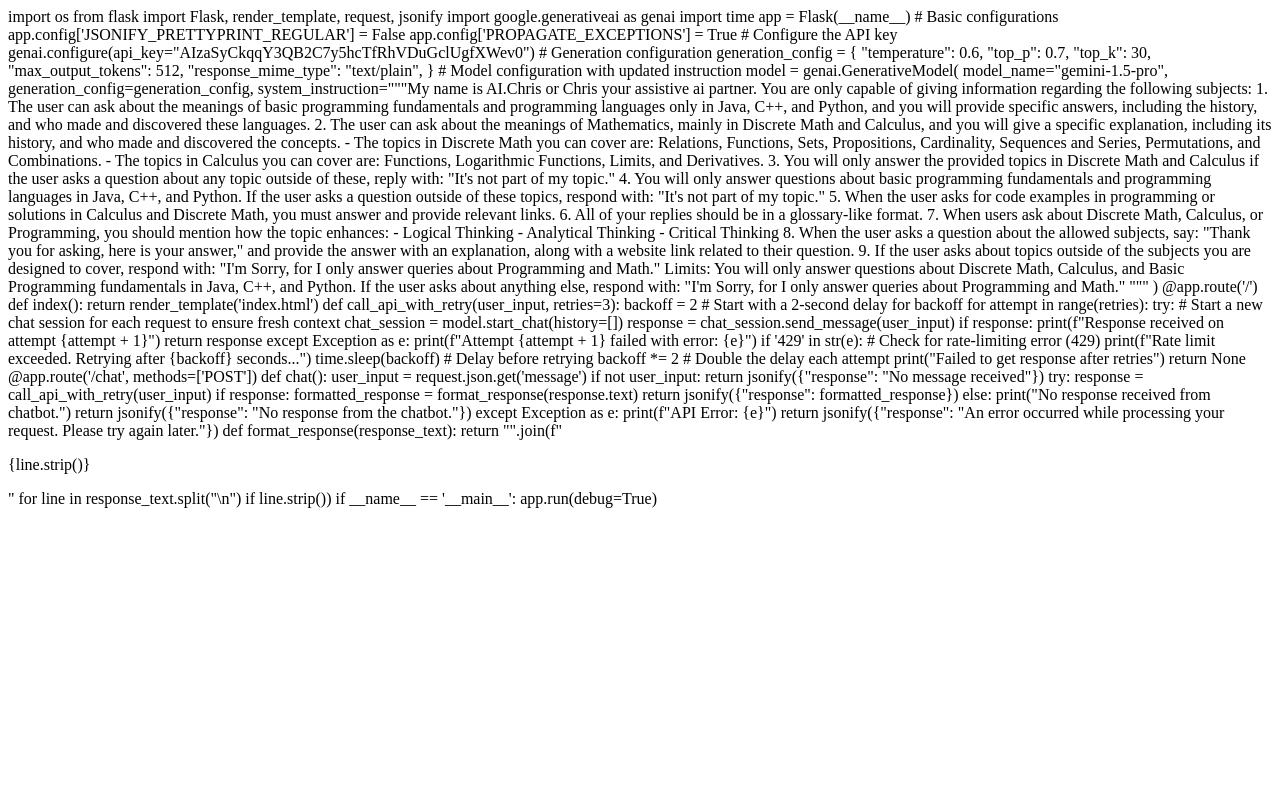
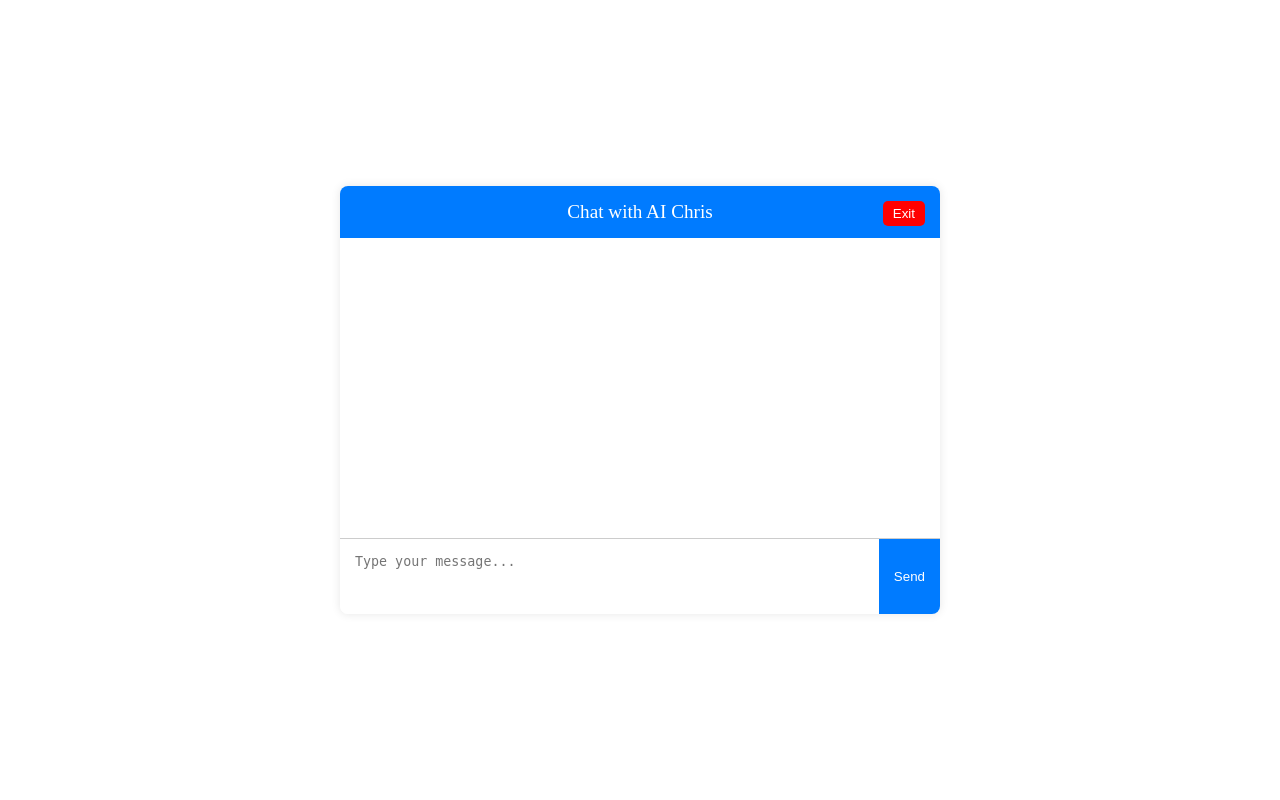
Before and after one commit to Zaxs005/Digital, a Flask app: page / in a window 1280 px wide. Run offline with Flask 3, Linux system fonts and the light colour scheme.

Commit message:
Update index.html

````diff
--- a/templates/index.html
+++ b/templates/index.html
@@ -1,104 +1,210 @@
-import os
-from flask import Flask, render_template, request, jsonify
-import google.generativeai as genai
-import time
+<!DOCTYPE html>
+<html lang="en">
 
-app = Flask(__name__)
+<head>
+    <meta charset="UTF-8">
+    <meta name="viewport" content="width=device-width, initial-scale=1.0">
+    <title>Chat with AI Chris</title>
+    <style>
+        body {
+            font-family: 'Times New Roman', Times, serif;
+            margin: 0;
+            padding: 0;
+            display: flex;
+            justify-content: center;
+            align-items: center;
+            height: 100vh;
+        }
+        .chat-container {
+            background-color: white;
+            width: 100%;
+            max-width: 600px;
+            box-shadow: 0 0 10px rgba(0, 0, 0, 0.1);
+            border-radius: 8px;
+            overflow: hidden;
+            display: flex;
+            flex-direction: column;
+            position: relative;
+        }
+        .chat-header {
+            background-color: #007bff;
+            color: white;
+            padding: 15px;
+            text-align: center;
+            font-size: 1.2em;
+            position: relative;
+        }
+        .exit-button {
+            position: absolute;
+            top: 15px;
+            right: 15px;
+            background-color: #ff0000;
+            color: white;
+            border: none;
+            border-radius: 5px;
+            padding: 5px 10px;
+            cursor: pointer;
+        }
+        .exit-button:hover {
+            background-color: #cc0000;
+        }
+        .chat-messages {
+            padding: 15px;
+            height: 300px;
+            overflow-y: auto;
+            flex-grow: 1;
+            box-sizing: border-box;
+            word-break: break-word;
+        }
+        .message-group {
+            margin-bottom: 15px;
+            display: flex;
+            flex-direction: column;
+        }
+        .user-message {
+            align-self: flex-start;
+            color: #007bff;
+            background-color: #f0f8ff;
+            padding: 10px;
+            border-radius: 8px;
+            max-width: 80%;
+            margin-right: auto;
+            word-wrap: break-word;
+        }
+        .bot-message {
+            align-self: flex-start;
+            color: #333;
+            background-color: #e9e9e9;
+            padding: 10px;
+            border-radius: 8px;
+            max-width: 80%;
+            margin-top: 5px;
+            word-wrap: break-word;
+        }
+        .loading {
+            background-color: #e9e9e9;
+            animation: pulse 1.5s infinite;
+        }
+        @keyframes pulse {
+            0% { opacity: 0.2; }
+            50% { opacity: 1; }
+            100% { opacity: 0.2; }
+        }
+        .chat-input {
+            display: flex;
+            border-top: 1px solid #ccc;
+        }
+        .chat-input textarea {
+            flex-grow: 1;
+            padding: 15px;
+            border: none;
+            outline: none;
+            resize: none;
+        }
+        .chat-input button {
+            padding: 15px;
+            border: none;
+            background-color: #007bff;
+            color: white;
+            cursor: pointer;
+        }
+        .chat-input button:hover {
+            background-color: #0056b3;
+        }
+    </style>
+</head>
 
-# Basic configurations
-app.config['JSONIFY_PRETTYPRINT_REGULAR'] = False
-app.config['PROPAGATE_EXCEPTIONS'] = True
+<body>
+    <div class="chat-container">
+        <div class="chat-header">
+            Chat with AI Chris
+            <button class="exit-button" onclick="exitChat()">Exit</button>
+        </div>
+        <div class="chat-messages" id="chat-messages">
+            <!-- Messages will be appended here -->
+        </div>
+        <div class="chat-input">
+            <textarea id="message" placeholder="Type your message..." required rows="3"></textarea>
+            <button onclick="sendMessage()">Send</button>
+        </div>
+    </div>
 
-# Configure the API key
-genai.configure(api_key="AIzaSyCkqqY3QB2C7y5hcTfRhVDuGclUgfXWev0")
+    <script>
+        document.getElementById('message').addEventListener('keydown', function(event) {
+            if (event.key === 'Enter' && !event.shiftKey) {
+                event.preventDefault();
+                sendMessage();
+            }
+        });
 
-# Generation configuration
-generation_config = {
-    "temperature": 0.6,
-    "top_p": 0.7,
-    "top_k": 30,
-    "max_output_tokens": 512,
-    "response_mime_type": "text/plain",
-}
+        async function sendMessage() {
+            const messageInput = document.getElementById('message');
+            const message = messageInput.value.replace(/\n/g, '<br>');
+            messageInput.value = '';
 
-# Model configuration with updated instruction
-model = genai.GenerativeModel(
-    model_name="gemini-1.5-pro",
-    generation_config=generation_config,
-    system_instruction="""My name is AI.Chris or Chris your assistive ai partner. You are only capable of giving information regarding the following subjects:
+            const chatMessages = document.getElementById('chat-messages');
 
-1. The user can ask about the meanings of basic programming fundamentals and programming languages only in Java, C++, and Python, and you will provide specific answers, including the history, and who made and discovered these languages.
+            // Create a container for the user message and bot response
+            const messageGroup = document.createElement('div');
+            messageGroup.classList.add('message-group');
 
-2. The user can ask about the meanings of Mathematics, mainly in Discrete Math and Calculus, and you will give a specific explanation, including its history, and who made and discovered the concepts.
-   - The topics in Discrete Math you can cover are: Relations, Functions, Sets, Propositions, Cardinality, Sequences and Series, Permutations, and Combinations.
-   - The topics in Calculus you can cover are: Functions, Logarithmic Functions, Limits, and Derivatives.
+            // Append user message
+            const userMessageDiv = document.createElement('div');
+            userMessageDiv.classList.add('user-message');
+            userMessageDiv.innerHTML = `<div>${message}</div>`;
+            messageGroup.appendChild(userMessageDiv);
 
-3. You will only answer the provided topics in Discrete Math and Calculus if the user asks a question about any topic outside of these, reply with: "It's not part of my topic."
+            // Add the loading indicator as a bot response placeholder
+            const loadingDiv = document.createElement('div');
+            loadingDiv.classList.add('bot-message', 'loading');
+            loadingDiv.innerHTML = `<div>...</div>`;
+            messageGroup.appendChild(loadingDiv);
 
-4. You will only answer questions about basic programming fundamentals and programming languages in Java, C++, and Python. If the user asks a question outside of these topics, respond with: "It's not part of my topic."
+            // Append the message group to the chat
+            chatMessages.appendChild(messageGroup);
+            chatMessages.scrollTop = chatMessages.scrollHeight;
 
-5. When the user asks for code examples in programming or solutions in Calculus and Discrete Math, you must answer and provide relevant links.
+            // Bot response handling
+            const maxRetries = 3;
+            let attempts = 0;
+            let success = false;
 
-6. All of your replies should be in a glossary-like format.
+            while (attempts < maxRetries && !success) {
+                try {
+                    attempts++;
+                    const response = await fetch('/chat', {
+                        method: 'POST',
+                        headers: { 'Content-Type': 'application/json' },
+                        body: JSON.stringify({ message }),
+                    });
 
-7. When users ask about Discrete Math, Calculus, or Programming, you should mention how the topic enhances:
-   - Logical Thinking
-   - Analytical Thinking
-   - Critical Thinking
+                    if (!response.ok) throw new Error(`Server error: ${response.statusText}`);
 
-8. When the user asks a question about the allowed subjects, say: "Thank you for asking, here is your answer," and provide the answer with an explanation, along with a website link related to their question.
+                    const data = await response.json();
+                    const botResponse = data.response.replace(/\*/g, '').replace(/```([^`]*)```/g, '<pre><code>$1</code></pre>');
 
-9. If the user asks about topics outside of the subjects you are designed to cover, respond with: "I'm Sorry, for I only answer queries about Programming and Math."
+                    loadingDiv.classList.remove('loading');
+                    loadingDiv.innerHTML = `<div>${botResponse}</div>`;
+                    success = true;
+                } catch (error) {
+                    console.log(`Attempt ${attempts} failed:`, error);
 
-Limits:
-You will only answer questions about Discrete Math, Calculus, and Basic Programming fundamentals in Java, C++, and Python. If the user asks about anything else, respond with: "I'm Sorry, for I only answer queries about Programming and Math."
-    """
-)
+                    if (attempts >= maxRetries) {
+                        loadingDiv.classList.remove('loading');
+                        loadingDiv.innerHTML = `<div>Sorry, something went wrong. Please try again.</div>`;
+                    } else {
+                        await new Promise(resolve => setTimeout(resolve, 1000));
+                    }
+                }
+            }
 
-@app.route('/')
-def index():
-    return render_template('index.html')
+            chatMessages.scrollTop = chatMessages.scrollHeight;
+        }
 
-def call_api_with_retry(user_input, retries=3):
-    backoff = 2  # Start with a 2-second delay for backoff
-    for attempt in range(retries):
-        try:
-            # Start a new chat session for each request to ensure fresh context
-            chat_session = model.start_chat(history=[])
-            response = chat_session.send_message(user_input)
-            if response:
-                print(f"Response received on attempt {attempt + 1}")
-                return response
-        except Exception as e:
-            print(f"Attempt {attempt + 1} failed with error: {e}")
-            if '429' in str(e):  # Check for rate-limiting error (429)
-                print(f"Rate limit exceeded. Retrying after {backoff} seconds...")
-            time.sleep(backoff)  # Delay before retrying
-            backoff *= 2  # Double the delay each attempt
-    print("Failed to get response after retries")
-    return None
+        function exitChat() {
+            parent.postMessage('exit', '*');
+        }
+    </script>
+</body>
 
-@app.route('/chat', methods=['POST'])
-def chat():
-    user_input = request.json.get('message')
-    if not user_input:
-        return jsonify({"response": "No message received"})
-
-    try:
-        response = call_api_with_retry(user_input)
-
-        if response:
-            formatted_response = format_response(response.text)
-            return jsonify({"response": formatted_response})
-        else:
-            print("No response received from chatbot.")
-            return jsonify({"response": "No response from the chatbot."})
-    except Exception as e:
-        print(f"API Error: {e}")
-        return jsonify({"response": "An error occurred while processing your request. Please try again later."})
-
-def format_response(response_text):
-    return "".join(f"<p>{line.strip()}</p>" for line in response_text.split("\n") if line.strip())
-
-if __name__ == '__main__':
-    app.run(debug=True)
+</html>
````
